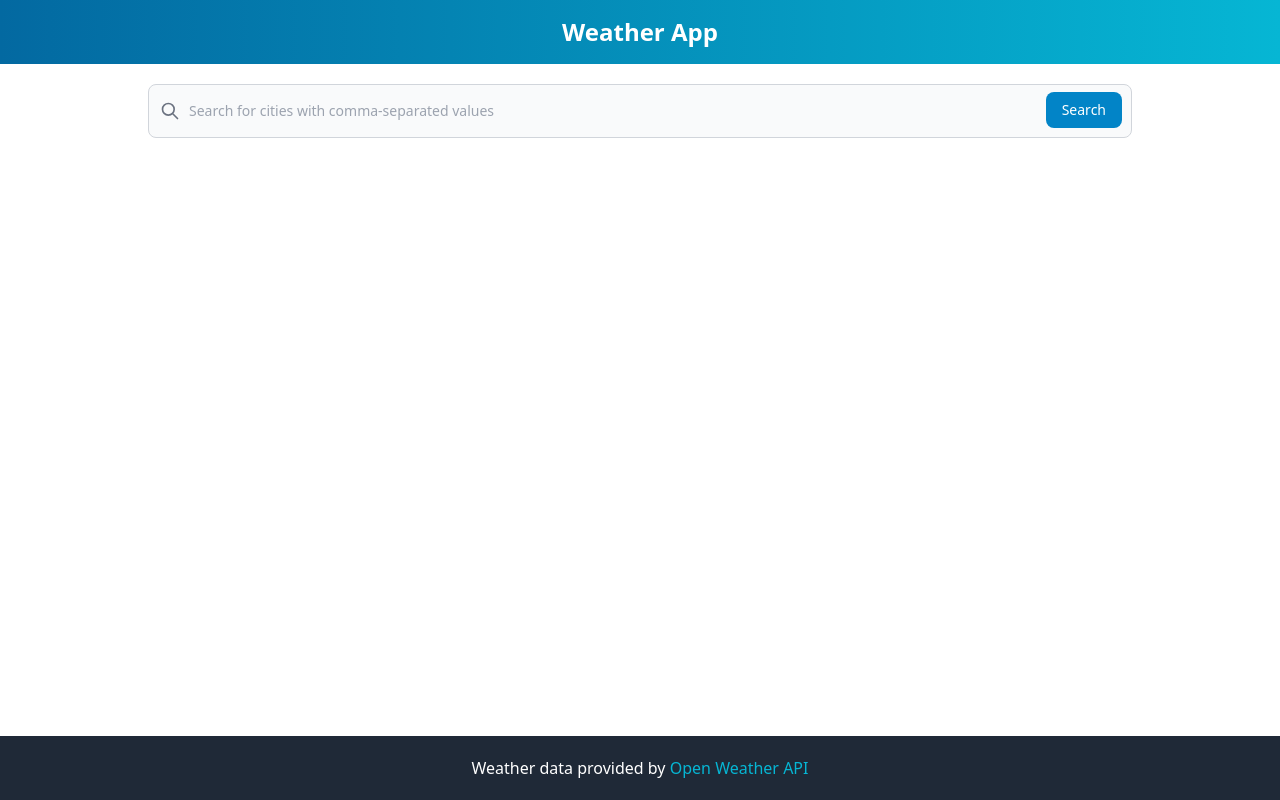
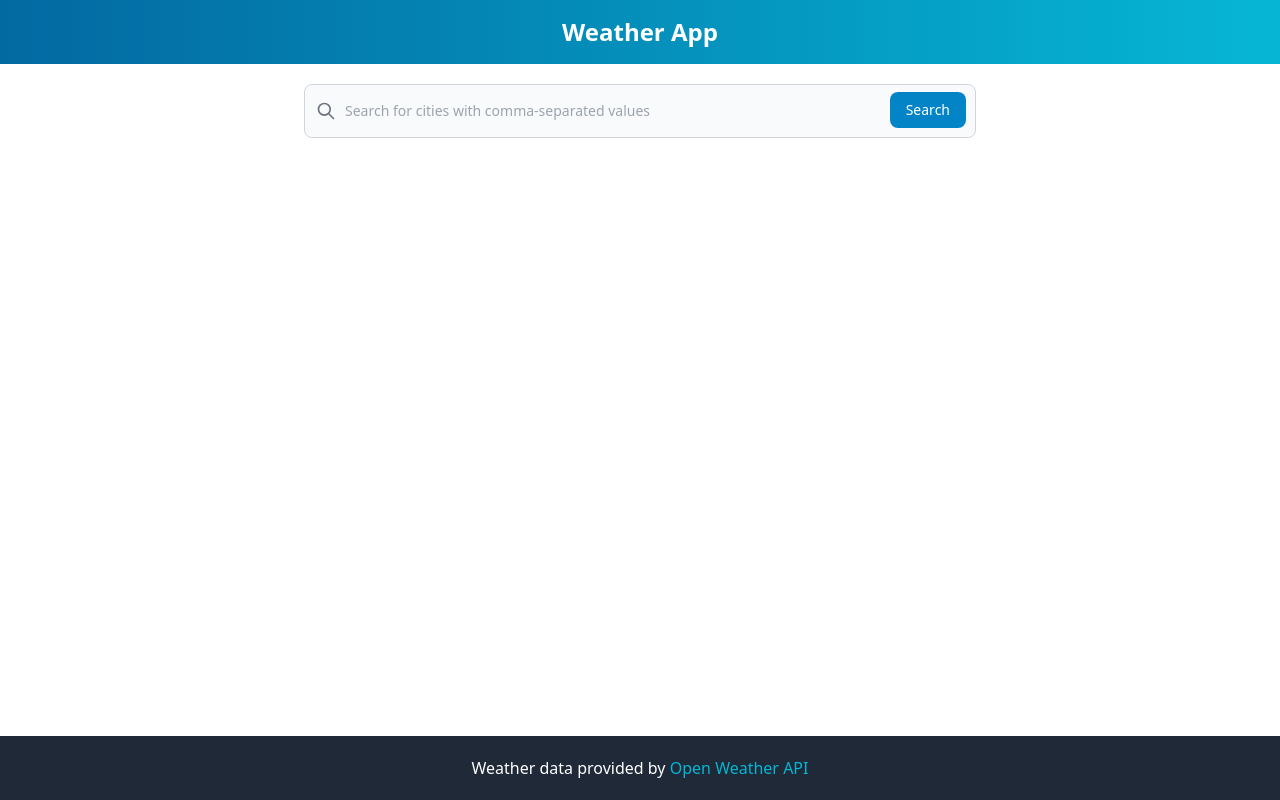
Before and after one commit to gaylem/weather-app, a React app: page / in a window 1280 px wide. Built offline with nearby package versions, Linux system fonts and the light colour scheme.

Commit message:
Add AllWeather component

```diff
--- a/src/Components/SearchBar.jsx
+++ b/src/Components/SearchBar.jsx
@@ -1,7 +1,5 @@
 import React, { useState } from 'react';
-import CurrWeather from './CurrWeather.jsx';
-import JsonBtn from './JsonBtn.jsx';
-import ExcelBtn from './ExcelBtn.jsx';
+import AllWeather from './AllWeather.jsx';
 
 const SearchBar = () => {
   const [city, setCity] = useState('');
@@ -37,8 +35,8 @@ const SearchBar = () => {
   };
 
   return (
-    <div className='max-w-5xl mx-auto p-8 sm:p-5'>
-      <form onSubmit={handleSubmit}>
+    <div className='max-w-3xl mx-auto p-5'>
+      <form className='max-w-2xl mx-auto' onSubmit={handleSubmit}>
         <label htmlFor='default-search' className='mb-2 text-sm font-medium text-gray-900 sr-only dark:text-gray-300'>
           Search
         </label>
@@ -54,11 +52,7 @@ const SearchBar = () => {
           </button>
         </div>
       </form>
-      <div className='flex flex-wrap sm:flex-nowrap space-x-2'>
-        {weatherData && <JsonBtn weatherData={weatherData} />}
-        {weatherData && <ExcelBtn weatherData={weatherData} />}
-      </div>
-      {weatherData && weatherData.map((data, index) => <CurrWeather key={index} cityName={cities[index]} weatherData={data} />)}
+      <div className='flex flex-wrap sm:flex-nowrap space-x-2'>{weatherData && <AllWeather weatherData={weatherData} cities={cities} />}</div>
     </div>
   );
 };
```
